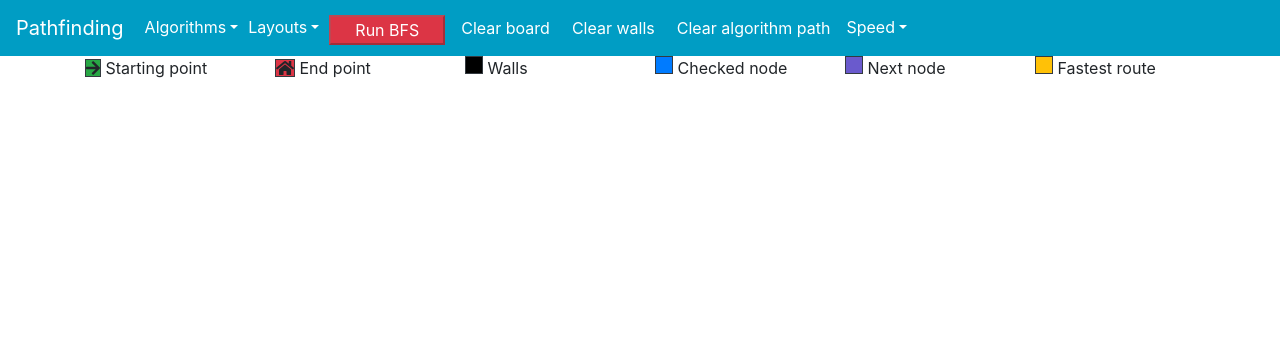
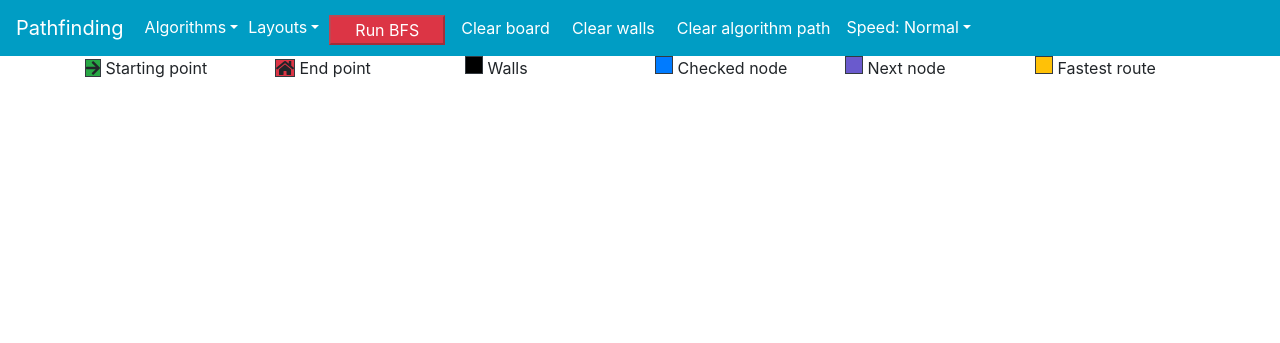
Before and after one commit to 99061142/Pathfinding, a CodeIgniter app: page /database/ in a window 1280 px wide. Shown: the top 343 px of the page. Run offline with CodeIgniter, Linux system fonts and the light colour scheme; some libraries are stand-ins or nearby versions.

Commit message:
Changed ID of the dropdown for the speed types

```diff
--- a/application/views/templates/navigation.php
+++ b/application/views/templates/navigation.php
@@ -59,8 +59,8 @@
 
             <!-- Speed options -->
             <li class="nav-item dropdown">
-                <a class="dropdown-toggle" id="pathfinding-speed" data-toggle="dropdown" aria-haspopup="true" aria-expanded="false" role="button">Speed</a>
-                <div class="dropdown-menu mt-4" id="speed-dropdown" aria-labelledby="pathfinding-speed">
+                <a class="dropdown-toggle" id="speed-nav" data-toggle="dropdown" aria-haspopup="true" aria-expanded="false" role="button">Speed: Normal</a>
+                <div class="dropdown-menu mt-4" id="speed-dropdown" aria-labelledby="speed-nav">
                     <button class="dropdown-item">Slow</button>
                     <button class="dropdown-item">Normal</button>
                     <button class="dropdown-item">Fast</button>
```
